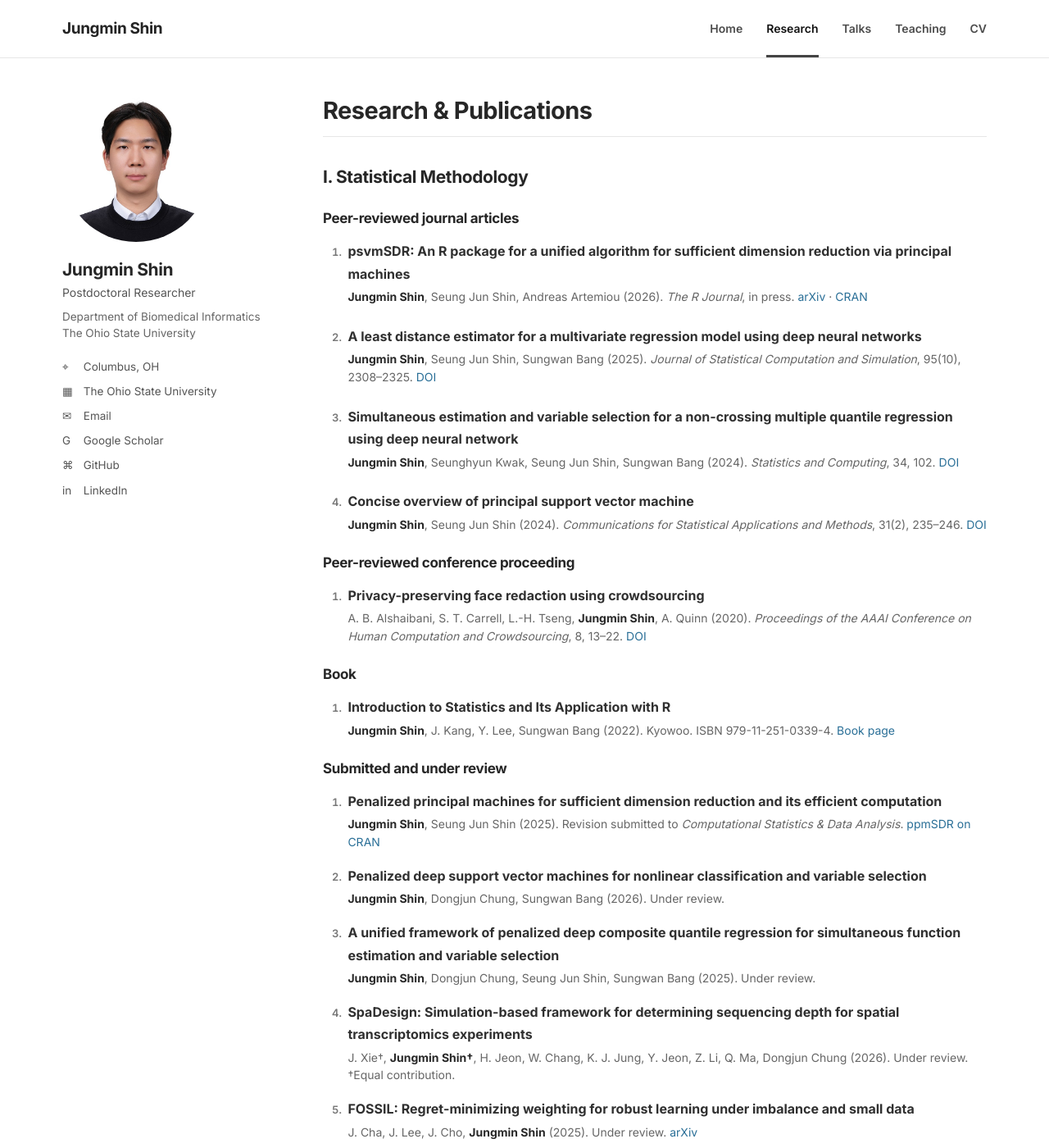
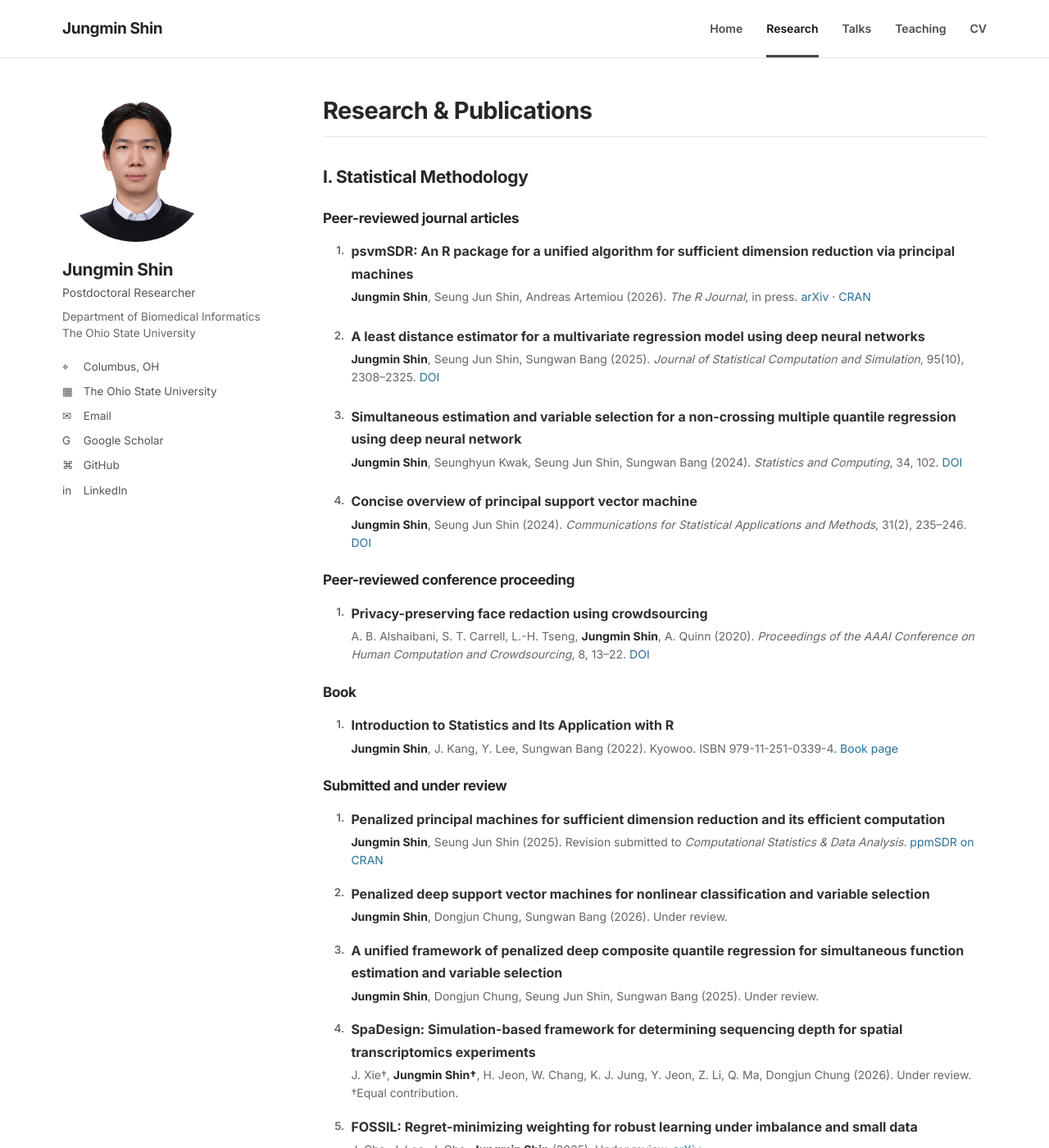
Before and after one commit to c16267/c16267.github.io, a Jekyll site: the page built from research.md, in a window 1280 px wide and 1400 px high. Shown: the whole window at 82% size. Built offline with Jekyll 4.4.1, drawn with Linux system fonts in a browser that asks for light colours.

Commit message:
Update main.css

```diff
--- a/assets/css/main.css
+++ b/assets/css/main.css
@@ -126,16 +126,46 @@
   color: #4c4c4c;
 }
 
-/* Publication/manuscript lists: preserve numbering for <ol>, bullets off for <ul>. */
-ul.pub-list { list-style: none; padding-left: 0; }
-ol.pub-list { list-style: decimal; padding-left: 1.65rem; }
-.pub-list li { margin: 0 0 24px; }
-ol.pub-list > li { padding-left: 0.25rem; }
-ol.pub-list > li::marker {
-  color: #777;
+/* Publication/manuscript numbering.
+   Use CSS counters rather than browser <ol> markers so numbering remains
+   visible even if a browser/theme stylesheet suppresses list markers. */
+ol.pub-list {
+  counter-reset: pubitem;
+  list-style: none !important;
+  padding-left: 0 !important;
+  margin-left: 0;
+}
+
+ol.pub-list > li {
+  counter-increment: pubitem;
+  position: relative;
+  margin: 0 0 24px;
+  padding-left: 2.15rem;
+}
+
+ol.pub-list > li::before {
+  content: counter(pubitem) ".";
+  position: absolute;
+  left: 0;
+  top: 0.05rem;
+  width: 1.65rem;
+  text-align: right;
+  color: #666;
   font-weight: 600;
-  font-size: 13px;
+  font-size: 13.5px;
+  line-height: 1.72;
 }
+
+/* Keep unordered publication-style lists unbulleted if ever used elsewhere. */
+ul.pub-list {
+  list-style: none;
+  padding-left: 0;
+}
+
+ul.pub-list > li {
+  margin: 0 0 24px;
+}
+
 .pub-title { font-weight: 650; color: #303030; font-size: 16px; }
 .pub-meta { color: #666; font-size: 14px; margin-top: 3px; line-height: 1.55; }
 .pub-note { color: #8a5a2b; font-size: 13.5px; font-weight: 600; }
```
